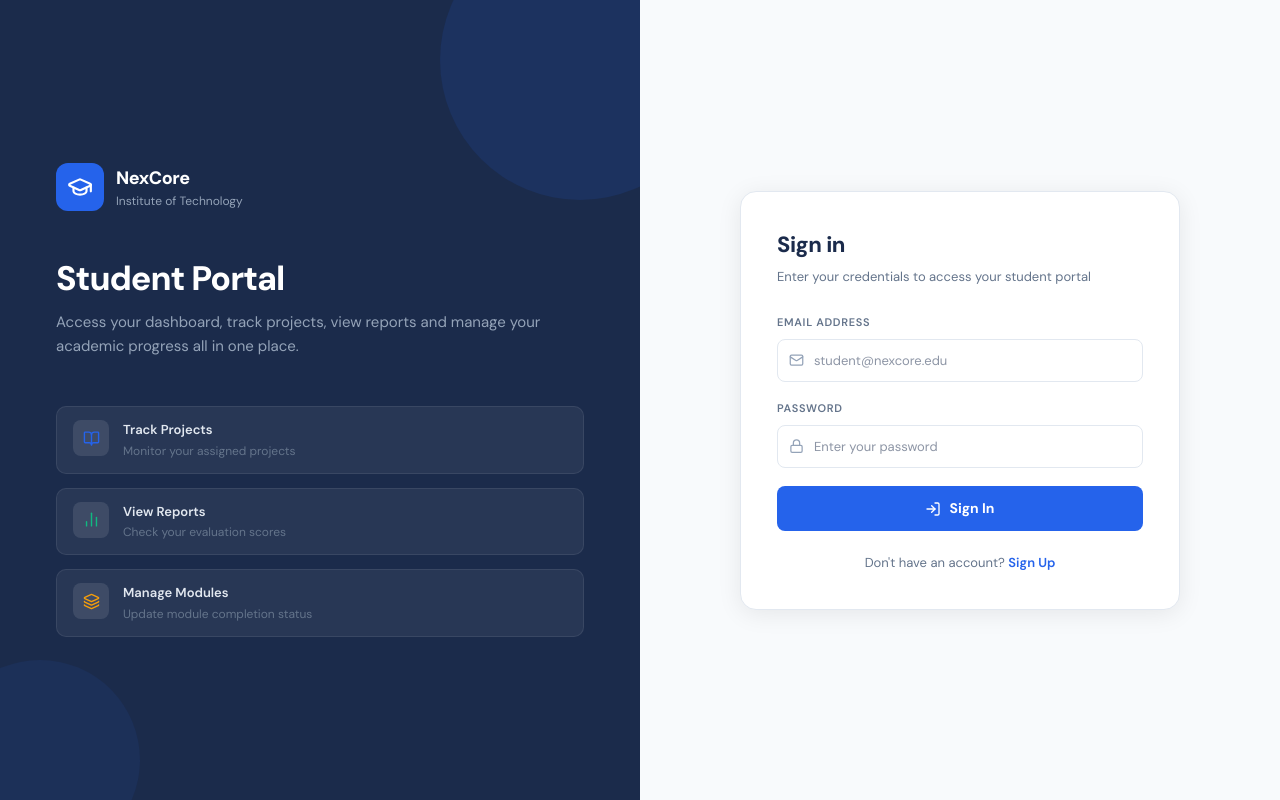
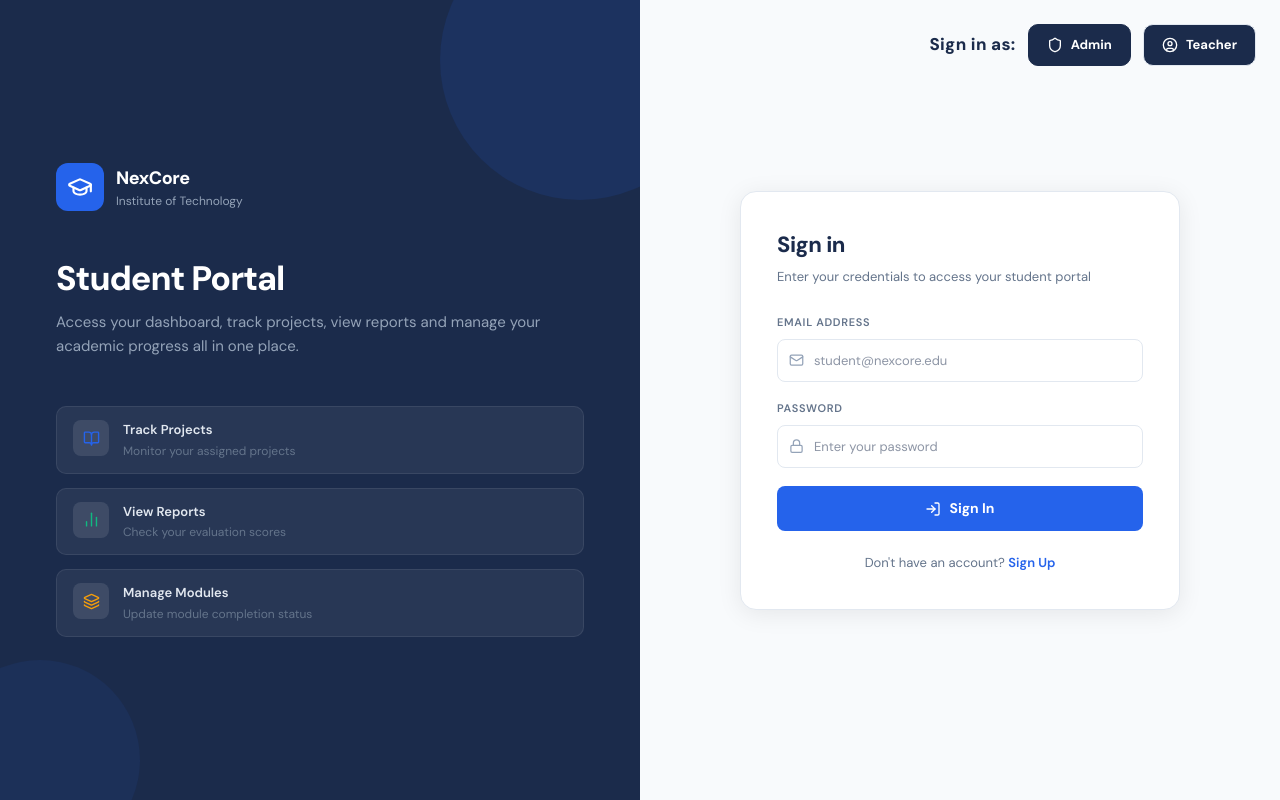
Before and after one commit to zaidachhwa/Tech-Audit-Frontend, a React (Vite) app: page /student/login in a window 1280 px wide. Built offline with nearby package versions, Linux system fonts and the light colour scheme; no server answers.

Commit message:
Added buttons to navigate to Admin login or Student login page

```diff
--- a/src/components/admin/AdminLogin.jsx
+++ b/src/components/admin/AdminLogin.jsx
@@ -1,9 +1,9 @@
 import { useState } from "react";
 import { API } from "../../api/axios";
 import { useAuth } from "../../context/AuthContext";
-import { useNavigate } from "react-router-dom";
+import { useNavigate, Link } from "react-router-dom";
 import toast, { Toaster } from "react-hot-toast";
-import { Lock, Mail, Loader2, Shield, BarChart2, Users, Settings } from "lucide-react";
+import { Lock, Mail, Loader2, Shield, BarChart2, Users, Settings, GraduationCap, UserCircle } from "lucide-react";
 import { motion } from "framer-motion";
 
 export default function AdminLogin() {
@@ -60,6 +60,36 @@ export default function AdminLogin() {
         * { box-sizing: border-box; }
       `}</style>
       <Toaster position="top-center" />
+
+      <div style={{ position: "fixed", top: 24, right: 24, display: "flex", alignItems: "center", gap: 12, zIndex: 100 }}>
+        <span style={{ fontSize: 13, fontWeight: 700, color: "#64748B", fontFamily: "'DM Sans', sans-serif", letterSpacing: "0.02em" }}>Sign in as:</span>
+        <Link to="/student/login" style={{ textDecoration: "none" }}>
+          <motion.button
+            whileHover={{ y: -2, boxShadow: "0 4px 12px rgba(0,0,0,0.1)" }}
+            whileTap={{ scale: 0.98 }}
+            style={{
+              padding: "10px 18px", borderRadius: 10, fontSize: 13, fontWeight: 700,
+              border: "1px solid #1B2B4B", background: "#1B2B4B", color: "#fff",
+              cursor: "pointer", display: "flex", alignItems: "center", gap: 8,
+              fontFamily: "'DM Sans', sans-serif", transition: "all 0.2s"
+            }}>
+            <GraduationCap size={16} /> Student
+          </motion.button>
+        </Link>
+        <Link to="/teacher/login" style={{ textDecoration: "none" }}>
+          <motion.button
+            whileHover={{ y: -2, boxShadow: "0 4px 12px rgba(0,0,0,0.1)" }}
+            whileTap={{ scale: 0.98 }}
+            style={{
+              padding: "10px 18px", borderRadius: 10, fontSize: 13, fontWeight: 700,
+              border: "1px solid #E2E8F0", background: "#fff", color: "#1B2B4B",
+              cursor: "pointer", display: "flex", alignItems: "center", gap: 8,
+              fontFamily: "'DM Sans', sans-serif", transition: "all 0.2s"
+            }}>
+            <UserCircle size={16} /> Teacher
+          </motion.button>
+        </Link>
+      </div>
 
       {/* Left Panel */}
       <div
--- a/src/components/student/StudentLogin.jsx
+++ b/src/components/student/StudentLogin.jsx
@@ -4,7 +4,7 @@ import { useAuth } from "../../context/AuthContext";
 import { useNavigate, Link } from "react-router-dom";
 import { motion } from "framer-motion";
 import toast, { Toaster } from "react-hot-toast";
-import { Lock, Mail, Loader2, GraduationCap, BookOpen, BarChart2, Layers, LogIn } from "lucide-react";
+import { Lock, Mail, Loader2, GraduationCap, BookOpen, BarChart2, Layers, LogIn, Shield, UserCircle } from "lucide-react";
 
 const S = {
   input: { width: "100%", padding: "11px 14px 11px 36px", border: "1.5px solid #E2E8F0", borderRadius: 8, fontSize: 13, color: "#1B2B4B", fontFamily: "'DM Sans', sans-serif", outline: "none", boxSizing: "border-box", background: "#fff" },
@@ -41,6 +41,38 @@ export default function StudentLogin() {
   return (
     <div style={{ minHeight: "100vh", display: "flex", fontFamily: "'DM Sans', sans-serif", background: "#F8FAFC" }}>
       <Toaster position="top-center" />
+
+      {/* Role Selection Buttons */}
+
+      <div style={{ position: "fixed", top: 24, right: 24, display: "flex", alignItems: "center", gap: 12, zIndex: 100 }}>
+        <span style={{ fontSize: 17, fontWeight: 900, color: "#1B2B4B", fontFamily: "'DM Sans', sans-serif", letterSpacing: "0.02em" }}>Sign in as:</span>
+        <Link to="/admin/login" style={{ textDecoration: "none" }}>
+          <motion.button
+            whileHover={{ y: -2, boxShadow: "0 4px 12px rgba(0,0,0,0.1)" }}
+            whileTap={{ scale: 0.98 }}
+            style={{
+              padding: "10px 18px", borderRadius: 10, fontSize: 13, fontWeight: 700,
+              border: "1px solid #1B2B4B", background: "#1B2B4B", color: "#fff",
+              cursor: "pointer", display: "flex", alignItems: "center", gap: 8,
+              fontFamily: "'DM Sans', sans-serif", transition: "all 0.2s"
+            }}>
+            <Shield size={16} /> Admin
+          </motion.button>
+        </Link>
+        <Link to="/teacher/login" style={{ textDecoration: "none" }}>
+          <motion.button
+            whileHover={{ y: -2, boxShadow: "0 4px 12px rgba(0,0,0,0.1)" }}
+            whileTap={{ scale: 0.98 }}
+            style={{
+              padding: "10px 18px", borderRadius: 10, fontSize: 13, fontWeight: 700,
+              border: "1px solid #E2E8F0", background: "#1B2B4B", color: "#fff",
+              cursor: "pointer", display: "flex", alignItems: "center", gap: 8,
+              fontFamily: "'DM Sans', sans-serif", transition: "all 0.2s"
+            }}>
+            <UserCircle size={16} /> Teacher
+          </motion.button>
+        </Link>
+      </div>
       <style>{`
         @import url('https://fonts.googleapis.com/css2?family=DM+Sans:wght@400;500;600;700;800&display=swap');
         @keyframes spin{to{transform:rotate(360deg)}}
--- a/src/components/teacher/TeacherLogin.jsx
+++ b/src/components/teacher/TeacherLogin.jsx
@@ -2,7 +2,7 @@ import { useState } from "react";
 import { Link, useNavigate } from "react-router-dom";
 import { motion } from "framer-motion";
 import toast, { Toaster } from "react-hot-toast";
-import { GraduationCap, Mail, Lock, LogIn, RefreshCw, BookOpen, BarChart3, Users } from "lucide-react";
+import { GraduationCap, Mail, Lock, LogIn, RefreshCw, BookOpen, BarChart3, Users, Shield } from "lucide-react";
 import { loginTeacher } from "../../api/syllabus.api";
 import { useAuth } from "../../context/AuthContext";
 
@@ -36,6 +36,37 @@ export default function TeacherLogin() {
   return (
     <div style={{ minHeight: "100vh", display: "flex", fontFamily: "'DM Sans', sans-serif", background: "#F8FAFC" }}>
       <Toaster position="top-center" />
+
+      {/* Role Selection Buttons */}
+      <div style={{ position: "fixed", top: 24, right: 24, display: "flex", alignItems: "center", gap: 12, zIndex: 100 }}>
+        <span style={{ fontSize: 13, fontWeight: 700, color: "#64748B", fontFamily: "'DM Sans', sans-serif", letterSpacing: "0.02em" }}>Sign in as:</span>
+        <Link to="/student/login" style={{ textDecoration: "none" }}>
+          <motion.button
+            whileHover={{ y: -2, boxShadow: "0 4px 12px rgba(0,0,0,0.1)" }}
+            whileTap={{ scale: 0.98 }}
+            style={{
+              padding: "10px 18px", borderRadius: 10, fontSize: 13, fontWeight: 700,
+              border: "1px solid #1B2B4B", background: "#1B2B4B", color: "#fff",
+              cursor: "pointer", display: "flex", alignItems: "center", gap: 8,
+              fontFamily: "'DM Sans', sans-serif", transition: "all 0.2s"
+            }}>
+            <GraduationCap size={16} /> Student
+          </motion.button>
+        </Link>
+        <Link to="/admin/login" style={{ textDecoration: "none" }}>
+          <motion.button
+            whileHover={{ y: -2, boxShadow: "0 4px 12px rgba(0,0,0,0.1)" }}
+            whileTap={{ scale: 0.98 }}
+            style={{
+              padding: "10px 18px", borderRadius: 10, fontSize: 13, fontWeight: 700,
+              border: "1px solid #E2E8F0", background: "#fff", color: "#1B2B4B",
+              cursor: "pointer", display: "flex", alignItems: "center", gap: 8,
+              fontFamily: "'DM Sans', sans-serif", transition: "all 0.2s"
+            }}>
+            <Shield size={16} /> Admin
+          </motion.button>
+        </Link>
+      </div>
       <style>{`@import url('https://fonts.googleapis.com/css2?family=DM+Sans:wght@400;500;600;700;800&display=swap');`}</style>
 
       {/* LEFT BRANDING PANEL */}
```
